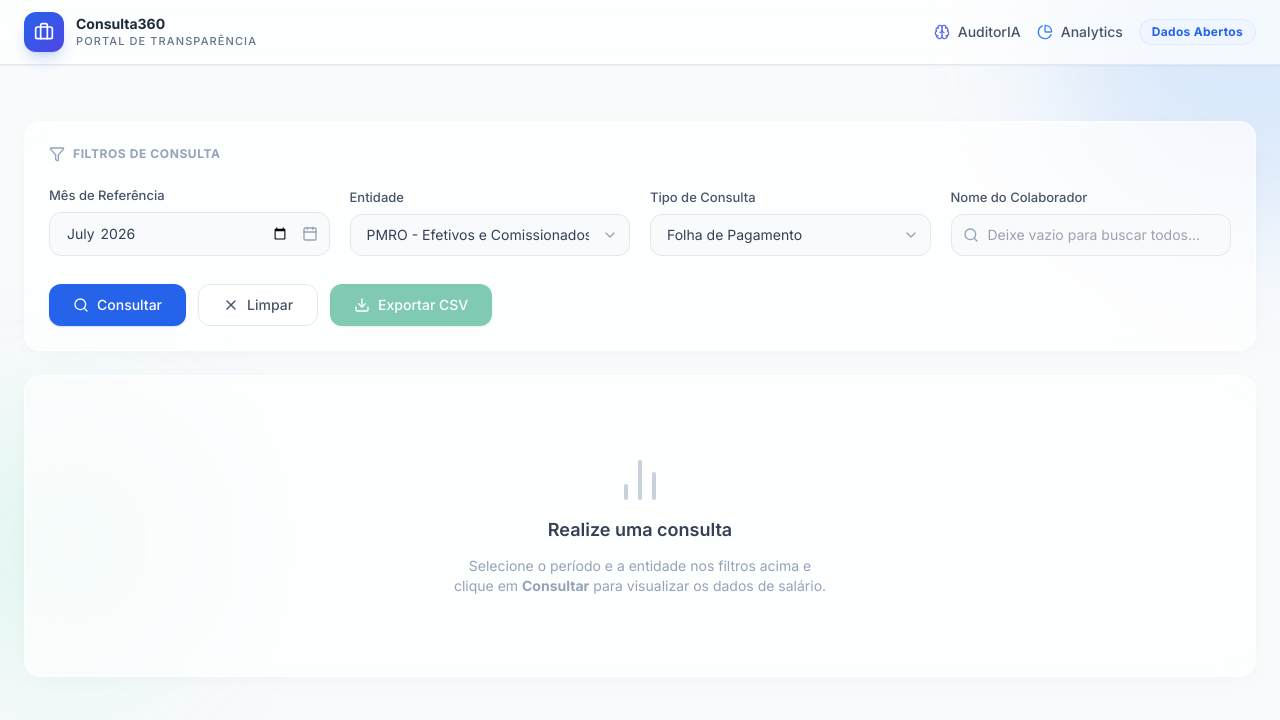
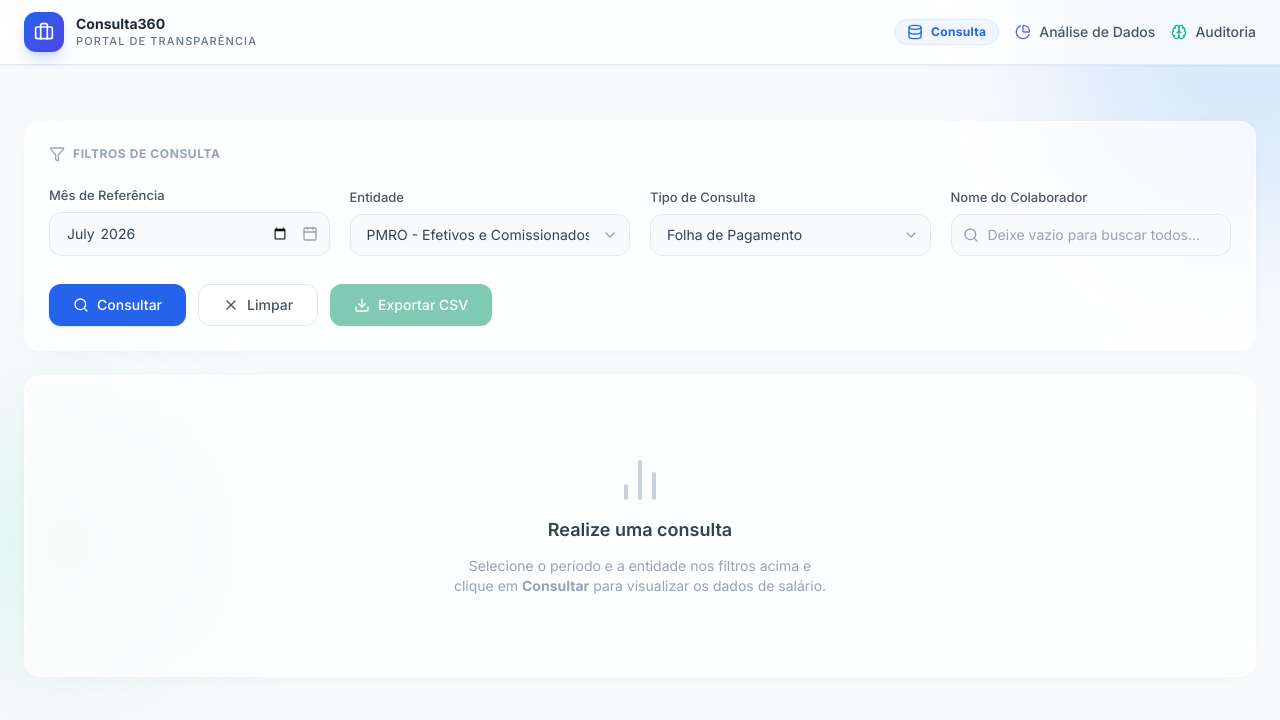
Before and after one commit to Rilen/Consulta360, a plain HTML site: page index.html in a window 1280 px wide. Drawn offline with nearby package versions, Linux system fonts and the light colour scheme.

Commit message:
Standardize header navigation links (Consulta, Análise de Dados, Auditoria) across all pages

```diff
--- a/index.html
+++ b/index.html
@@ -30,15 +30,15 @@
         </div>
       </div>
       <div class="flex items-center gap-4">
-        <a href="./auditoria_ia.html" class="flex items-center gap-2 text-sm font-medium text-slate-600 hover:text-indigo-600 transition-colors">
-          <i data-lucide="brain" class="w-4 h-4 text-indigo-500"></i> AuditorIA
+        <div class="px-3 py-1 bg-blue-50 text-blue-600 border border-blue-100 rounded-full text-xs font-bold tracking-wide flex items-center gap-2">
+          <i data-lucide="database" class="w-4 h-4"></i> Consulta
+        </div>
+        <a href="./graficos.html" class="flex items-center gap-2 text-sm font-medium text-slate-600 hover:text-indigo-600 transition-colors">
+          <i data-lucide="pie-chart" class="w-4 h-4 text-indigo-500"></i> Análise de Dados
         </a>
-        <a href="./graficos.html" class="flex items-center gap-2 text-sm font-medium text-slate-600 hover:text-blue-600 transition-colors">
-          <i data-lucide="pie-chart" class="w-4 h-4 text-blue-500"></i> Analytics
+        <a href="./auditoria_ia.html" class="flex items-center gap-2 text-sm font-medium text-slate-600 hover:text-emerald-600 transition-colors">
+          <i data-lucide="brain" class="w-4 h-4 text-emerald-500"></i> Auditoria
         </a>
-        <div class="px-3 py-1 bg-blue-50 text-blue-600 border border-blue-100 rounded-full text-xs font-bold tracking-wide">
-          Dados Abertos
-        </div>
       </div>
     </div>
   </header>
```
Also changed, not shown: auditoria_ia.html (+7 -4 lines), graficos.html (+7 -4 lines).
